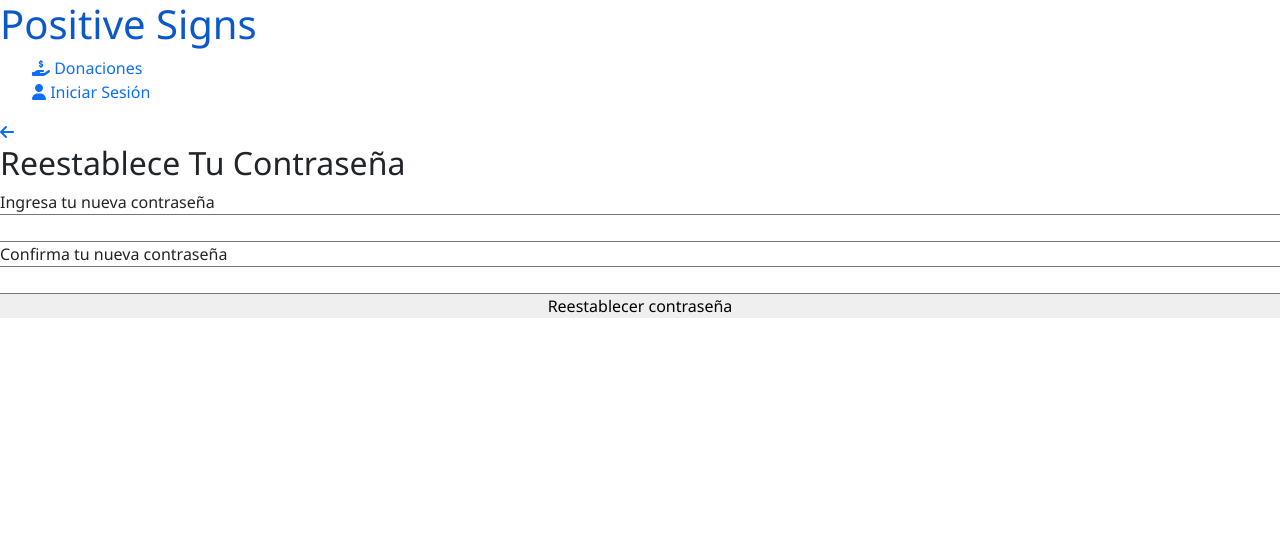
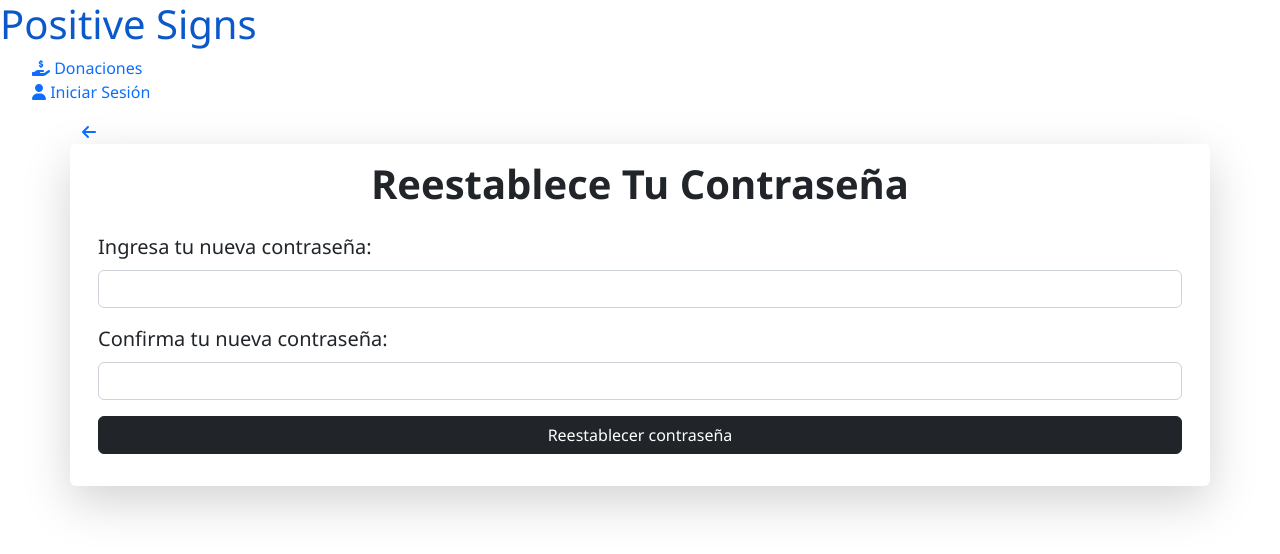
Before and after one commit to Liz2001/Ing-Software-se-as, a React (Create React App) app in the folder client/: page /user/reset/1 in a window 1280 px wide. Shown: the top 554 px of the page. Built offline with nearby package versions, Linux system fonts and the light colour scheme.

Commit message:
formateada pagina de Reset password

```diff
--- a/client/src/components/body/auth/ResetPassword.js
+++ b/client/src/components/body/auth/ResetPassword.js
@@ -1,62 +1,117 @@
-import React, { useState } from 'react';
-import axios from 'axios';
-import { useParams } from 'react-router-dom';
-import { showErrMsg, showSuccessMsg } from '../../utils/notification/Notification';
-import { isLength, isMatch } from '../../utils/validation/Validation';
-import { Link } from 'react-router-dom';
-import { FontAwesomeIcon } from '@fortawesome/react-fontawesome';
+import React, { useState } from "react";
+import axios from "axios";
+import { useParams } from "react-router-dom";
+import {
+  showErrMsg,
+  showSuccessMsg,
+} from "../../utils/notification/Notification";
+import { isLength, isMatch } from "../../utils/validation/Validation";
+import { Link } from "react-router-dom";
+import { FontAwesomeIcon } from "@fortawesome/react-fontawesome";
 
 const initialState = {
-  password: '',
-  cf_password: '',
-  err: '',
-  success: ''
-}
+  password: "",
+  cf_password: "",
+  err: "",
+  success: "",
+};
 
 function ResetPassword() {
-  const [data, setData] = useState(initialState)
-  const { token } = useParams()
-  const { password, cf_password, err, success } = data
+  const [data, setData] = useState(initialState);
+  const { token } = useParams();
+  const { password, cf_password, err, success } = data;
 
-  const handleChangeInput = event => {
-    const { name, value } = event.target
-    setData({ ...data, [name]: value, err: '', success: '' })
-  }
+  const handleChangeInput = (event) => {
+    const { name, value } = event.target;
+    setData({ ...data, [name]: value, err: "", success: "" });
+  };
 
   const handleResetPassword = async () => {
     if (isLength(password)) {
-      return setData({ ...data, err: 'La contraseña es muy corta. Debe ser mayor o igual a 8 caracteres.', sucess: '' })
+      return setData({
+        ...data,
+        err: "La contraseña es muy corta. Debe ser mayor o igual a 8 caracteres.",
+        sucess: "",
+      });
     }
     if (!isMatch(password, cf_password)) {
-      return setData({ ...data, err: 'Las contraseñas no coinciden.', success: '' })
+      return setData({
+        ...data,
+        err: "Las contraseñas no coinciden.",
+        success: "",
+      });
     }
     try {
-      const res = await axios.post('/user/reset', { password }, {
-        headers: { Authorization: token }
-      })
-      return setData({ ...data, err: '', success: res.data.msg })
+      const res = await axios.post(
+        "/user/reset",
+        { password },
+        {
+          headers: { Authorization: token },
+        }
+      );
+      return setData({ ...data, err: "", success: res.data.msg });
     } catch (err) {
-      err.response.data.msg && setData({ ...data, err: err.response.data.msg, success: '' })
+      err.response.data.msg &&
+        setData({ ...data, err: err.response.data.msg, success: "" });
     }
-  }
+  };
 
   return (
-    <div className='fg_pass'>
-      <div>
-        <Link to={'/login'}><FontAwesomeIcon icon='fa-solid fa-arrow-left' title='Regresar' className='return' /></Link>
-      </div>
-      <h2>Reestablece Tu Contraseña</h2>
-      <div className='row'>
-        {err && showErrMsg(err)}
-        {success && showSuccessMsg(success)}
-        <label htmlFor='password'>Ingresa tu nueva contraseña</label>
-        <input type='password' name='password' id='password' value={password} onChange={handleChangeInput}></input>
-        <label htmlFor='cf_password'>Confirma tu nueva contraseña</label>
-        <input type='password' name='cf_password' id='cf_password' value={cf_password} onChange={handleChangeInput}></input>
-        <button onClick={handleResetPassword}>Reestablecer contraseña</button>
+    <div className="container">
+      <Link to={"/login"}>
+        <FontAwesomeIcon
+          icon="fa-solid fa-arrow-left"
+          title="Regresar"
+          className="return"
+        />
+      </Link>
+      <div className="fg_pass">
+        <div className="row shadow-lg p-3 rounded">
+          <div className="mb-3">
+            <h2 className="fw-bold fs-1 text-center">
+              Reestablece Tu Contraseña
+            </h2>
+            {err && showErrMsg(err)}
+            {success && showSuccessMsg(success)}
+          </div>
+
+          <div className="mb-3">
+            <label className="fs-5 form-label" htmlFor="password">
+              Ingresa tu nueva contraseña:
+            </label>
+            <input
+              className="form-control"
+              type="password"
+              name="password"
+              id="password"
+              value={password}
+              onChange={handleChangeInput}
+            ></input>
+          </div>
+
+          <div className="mb-3">
+            <label className="fs-5 form-label" htmlFor="cf_password">
+              Confirma tu nueva contraseña:
+            </label>
+            <input
+              className="form-control"
+              type="password"
+              name="cf_password"
+              id="cf_password"
+              value={cf_password}
+              onChange={handleChangeInput}
+            ></input>
+          </div>
+
+          <div className="d-grid gap-2 mb-3">
+            <button className="btn btn-dark" onClick={handleResetPassword}>
+              Reestablecer contraseña
+            </button>
+          </div>
+        </div>
       </div>
     </div>
-  )
+  );
 }
 
-export default ResetPassword
+export default ResetPassword;
```
